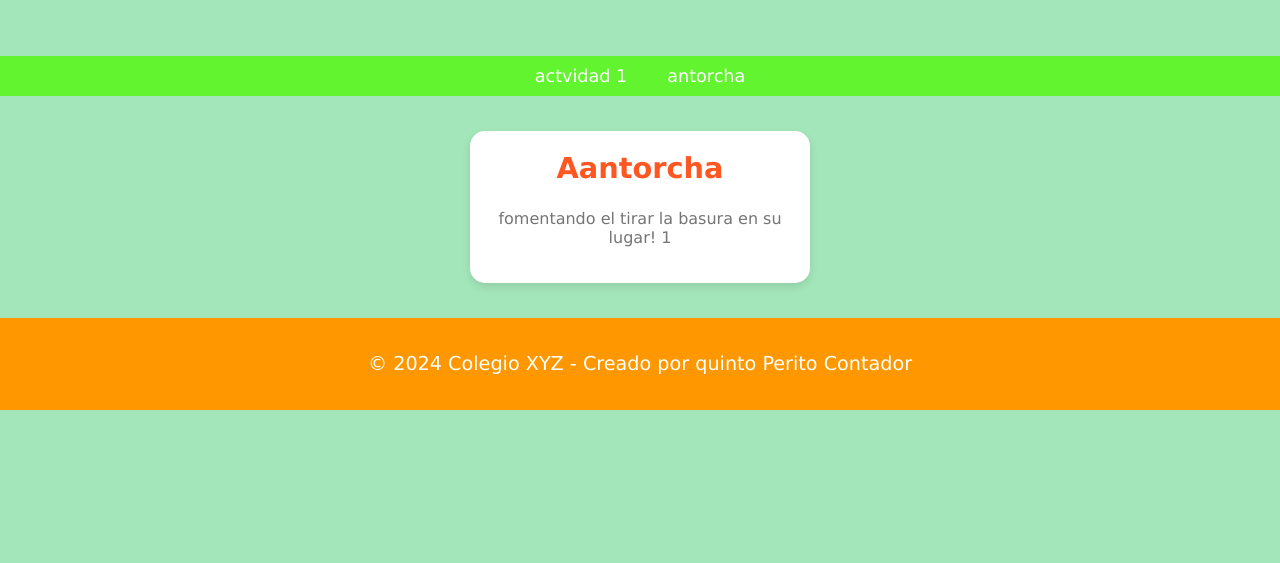
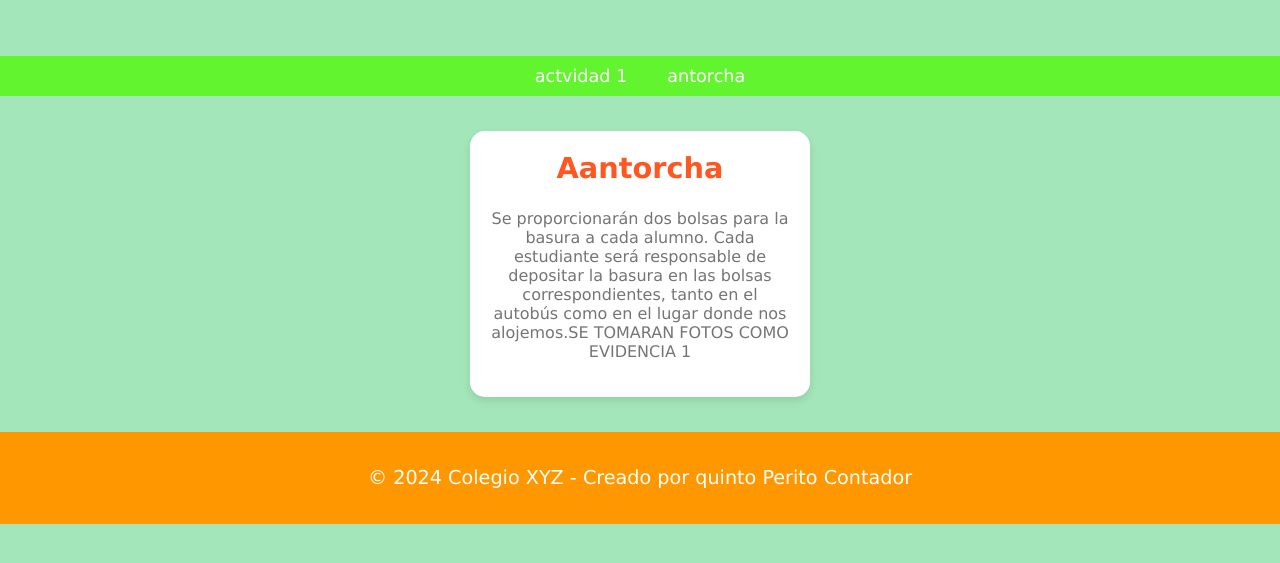
Before and after one commit to profehen/QUINTO-PERITO, a plain HTML site: page index.html in a window 1280 px wide. Shown: the part 141-704 px from the top of the page. Drawn offline with Linux system fonts and the light colour scheme.

Commit message:
Update index.html

```diff
--- a/index.html
+++ b/index.html
@@ -93,7 +93,7 @@
 <section>
     <div class="event" id="event1">
         <h2>Aantorcha</h2>
-        <p>fomentando el tirar la basura en su lugar! 1</p>
+        <p> Se proporcionarán dos bolsas para la basura a cada alumno. Cada estudiante será responsable de depositar la basura en las bolsas correspondientes, tanto en el autobús como en el lugar donde nos alojemos.SE TOMARAN FOTOS COMO EVIDENCIA 1</p>
     </div>
 
 </section>
```
